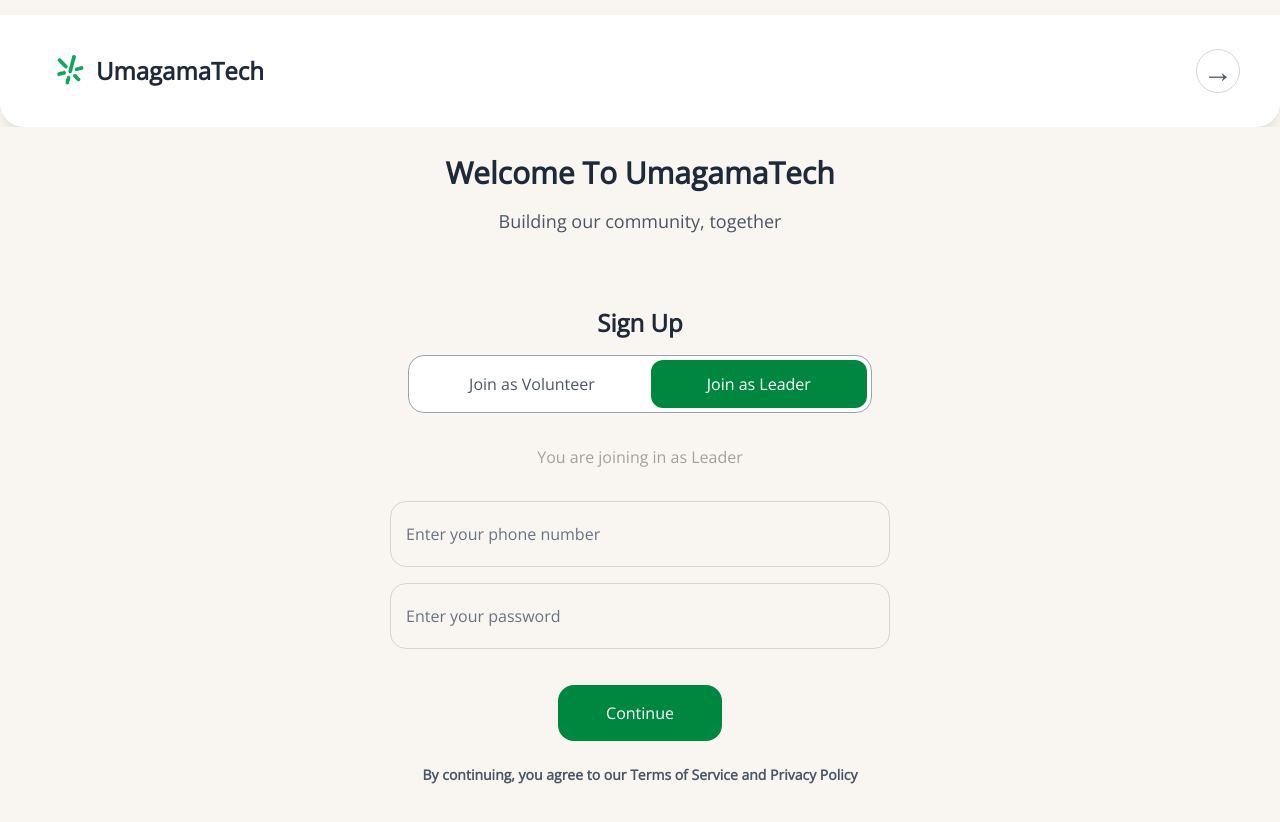
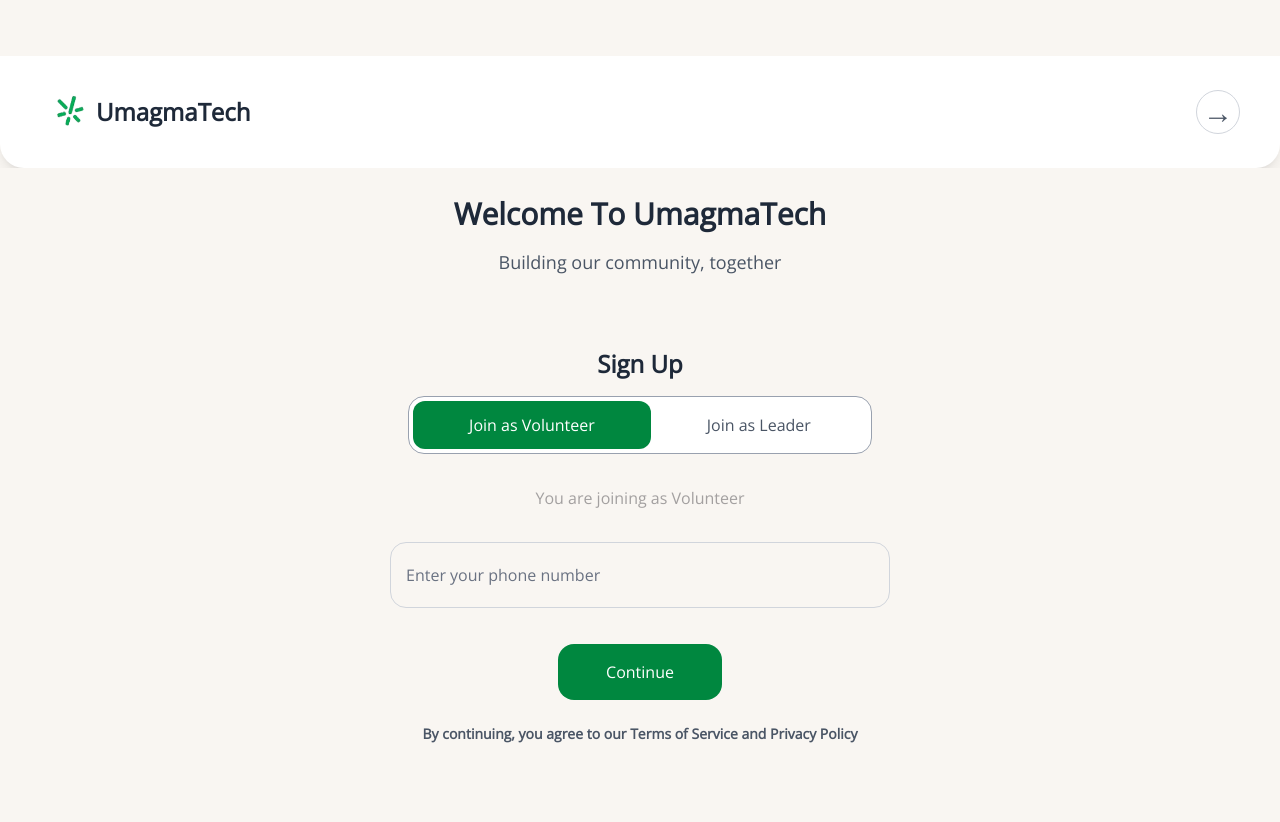
Before and after one commit to Solvit-Africa-Training-Center/capstone_umuganda_tech, a React (Vite) app: page /signup in a window 1280 px wide. Shown: the top 822 px of the page. Built offline with nearby package versions, Linux system fonts and the light colour scheme; what chartjs-plugin-datalabels would draw is missing.

Commit message:
adding all changes related to routes/path

```diff
--- a/src/components/HeroSection.tsx
+++ b/src/components/HeroSection.tsx
@@ -24,8 +24,8 @@ const HeroSection: React.FC = () => {
            streamlining organization, enhancing participation,
           and celebrating  collective effort for national development.
         </p>
-        <Link to="/signup">
-          <Button >Get Started</Button>
+        <Link to="/signup" className="bg-primaryColor-900 hover:bg-accent-900 text-white font-medium py-4 px-12 rounded-2xl transition-colors mt-5">
+          <Button className="">Get Started</Button>
         </Link>
       </motion.div>
     </section>
--- a/src/components/NavBar.tsx
+++ b/src/components/NavBar.tsx
@@ -80,7 +80,7 @@ const NavBar = () => {
             </NavLink>
           ))}
           <NavLink
-            to="/signup"
+            to="/signin"
             onClick={() => setMenuOpen(false)}
             className={({ isActive }) =>
                 isActive
--- a/src/components/SignIn.tsx
+++ b/src/components/SignIn.tsx
@@ -1,23 +1,21 @@
-import logo from "./images/Umuganda-removebg-preview 1.png"
 import React, { useState } from 'react';
 import { Link } from "react-router-dom";
+import logo from "./images/Umuganda-removebg-preview 1.png";
 
-const AuthFlow: React.FC = () => {
-  const [currentPage, setCurrentPage] = useState<'signup' | 'signin' | 'otp-verification'>('signup');
-  const [phoneNumber, setPhoneNumber] = useState('');
-  const [password, setPassword] = useState('');
-  // const [confirmPassword, setConfirmPassword] = useState('');
+type PageRoute = '/signup' | '/signin' | '/otp-verification';
 
-  const FloatingLabelInput = ({
-    label,
-    type = "number",
-    value,
-    onChange
-  }: {
+interface FloatingLabelProps {
   label: string;
   type?: string;
   value: string;
   onChange: (value: string) => void;
+}
+
+const FloatingLabelInput: React.FC<FloatingLabelProps> = ({
+  label,
+  type = "text",
+  value,
+  onChange
 }) => {
   const [isFocused, setIsFocused] = useState(false);
 
@@ -26,25 +24,37 @@ const AuthFlow: React.FC = () => {
       <input
         type={type}
         value={value}
-          onChange={(e) => onChange(e.target.value)}
+        onChange={(e) => {
+          onChange(e.target.value);
+        }}
         onFocus={() => setIsFocused(true)}
         onBlur={() => setIsFocused(false)}
         className={`border py-5 px-4 w-full md:w-[500px] rounded-2xl hover:border-primaryColor-900 outline-none transition-colors ${
           isFocused || value ? 'border-accent-900' : 'border-gray-300'
         }`}
       />
-        <label className={`absolute left-4 transition-all duration-200 pointer-events-none ${
+      <label
+        className={`absolute left-4 transition-all duration-200 pointer-events-none ${
           isFocused || value
             ? 'top-0 -translate-y-1/2 text-sm text-green-500 bg-[#F9F6F2] px-2'
             : 'top-1/2 -translate-y-1/2 text-gray-500'
-        }`}>
+        }`}
+      >
         {label}
       </label>
     </div>
   );
 };
 
-  const AuthFormPage = ({ isSignIn = false }: { isSignIn?: boolean }) => (
+const AuthFlow: React.FC = () => {
+  const [currentPage, setCurrentPage] = useState<PageRoute>('/signup');
+  const [phoneNumber, setPhoneNumber] = useState('');
+  const [password, setPassword] = useState('');
+
+  const isSignIn = currentPage === '/signin';
+
+  return (
+    <div className="relative bg-[#F9F6F2] pb-10">
       <div className="flex flex-col items-center justify-center min-h-screen w-full">
         <div className="flex flex-col items-center w-full">
           <div className="flex flex-row items-center justify-between px-10 w-full pt-7 bg-white rounded-b-3xl shadow-lg pb-7">
@@ -53,49 +63,41 @@ const AuthFlow: React.FC = () => {
               <h2 className="text-2xl font-bold text-gray-800">UmagamaTech</h2>
             </div>
             <Link
-            to="/signup"
+              to="/api/users/auth/register/"
               className="h-11 w-11 flex rounded-full border border-gray-300 items-center justify-center"
             >
-            <span className="text-3xl text-gray-600 ">→</span>
+              <span className="text-3xl text-gray-600">→</span>
             </Link>
           </div>
 
           <div className="bg-[#F9F6F2] flex flex-col items-center justify-center pt-7 w-full">
-          <h1 className="text-3xl font-semibold text-gray-800 mb-4">
-            Welcome To UmagamaTech
-          </h1>
-          <p className="text-lg text-gray-600 mb-8">
-            Building our community, together
-          </p>
-          <h1 className="text-2xl font-bold text-gray-800 mt-10 mb-4">
-        Sign In
-      </h1>
+            <h1 className="text-3xl font-semibold text-gray-800 mb-4">Welcome To UmagamaTech</h1>
+            <p className="text-lg text-gray-600 mb-8">Building our community, together</p>
+            <h1 className="text-2xl font-bold text-gray-800 mt-10 mb-4">Sign In</h1>
 
             <div className="flex bg-white border border-gray-400 rounded-2xl p-1 mb-8">
               <button
-              onClick={() => setCurrentPage('signup')}
+                onClick={() => setCurrentPage('/signup')}
                 className={`px-14 py-3 text-center font-medium rounded-xl transition-colors ${
                   !isSignIn
-                  ? 'bg-primaryColor-900 text-white'
-                  : 'bg-white text-gray-600'
+                    ? 'bg-primaryColor-900 text-white hover:bg-accent-900'
+                    : 'bg-white text-gray-600 hover:bg-gray-200'
                 }`}
               >
                 Join as Volunteer
               </button>
               <button
-              onClick={() => setCurrentPage('signin')}
+                onClick={() => setCurrentPage('/signin')}
                 className={`px-14 py-3 text-center font-medium rounded-xl transition-colors ${
                   isSignIn
-                  ? 'bg-primaryColor-900 text-white'
-                  : 'bg-white text-gray-600'
+                    ? 'bg-primaryColor-900 text-white hover:bg-accent-900'
+                    : 'bg-white text-gray-600 hover:bg-gray-200 '
                 }`}
               >
                 Join as Leader
               </button>
             </div>
           </div>
-      </div>
-
 
           <p className="text-base text-[#A3A0A0] mb-8">
             {isSignIn ? 'You are joining in as Leader' : 'You are joining in as Volunteer'}
@@ -103,7 +105,7 @@ const AuthFlow: React.FC = () => {
 
           <FloatingLabelInput
             label="Enter your phone number"
-        type="number"
+            type="text"
             value={phoneNumber}
             onChange={setPhoneNumber}
           />
@@ -115,31 +117,18 @@ const AuthFlow: React.FC = () => {
             onChange={setPassword}
           />
 
-      {/* {!isSignIn && (
-        <FloatingLabelInput
-          label="Confirm your password"
-          type="password"
-          value={confirmPassword}
-          onChange={setConfirmPassword}
-        />
-      )} */}
-
           <Link
             to="/otp-verification"
             className="bg-primaryColor-900 hover:bg-accent-900 text-white font-medium py-4 px-12 rounded-2xl transition-colors mt-5"
           >
-        {isSignIn ? 'Continue' : 'Continue'}
+            Continue
           </Link>
 
           <p className="text-sm text-gray-600 pt-6 font-semibold px-4 md:px-0 text-center max-w-md">
             By continuing, you agree to our Terms of Service and Privacy Policy
           </p>
         </div>
-  );
-
-  return (
-    <div className="relative bg-[#F9F6F2] pb-10">
-      {currentPage === 'signin' ? <AuthFormPage isSignIn={true} /> : <AuthFormPage isSignIn={false} />}
+      </div>
     </div>
   );
 };
--- a/src/components/SignUp.tsx
+++ b/src/components/SignUp.tsx
@@ -1,23 +1,23 @@
-import logo from "./images/Umuganda-removebg-preview 1.png"
 import React, { useState } from 'react';
 import { Link } from "react-router-dom";
+import { api } from "../services/api";
+import Button from "./Button";
+import logo from "./images/Umuganda-removebg-preview 1.png";
 
-const AuthFlow: React.FC = () => {
-  const [currentPage, setCurrentPage] = useState<'signup' | 'signin'>('signup');
-  const [phoneNumber, setPhoneNumber] = useState('');
-  const [password, setPassword] = useState('');
-  const [confirmPassword, setConfirmPassword] = useState('');
+type AuthPage = '/signup' | '/signin' | '/otp-verification';
 
-  const FloatingLabelInput = ({
-    label,
-    type = "number",
-    value,
-    onChange
-  }: {
+interface FloatingLabelProps {
   label: string;
   type?: string;
   value: string;
-    onChange: (value: string) => void;
+  onChange: (val: string) => void;
+}
+
+const FloatingLabelInput: React.FC<FloatingLabelProps> = ({
+  label,
+  type = "text",
+  value,
+  onChange
 }) => {
   const [isFocused, setIsFocused] = useState(false);
 
@@ -26,120 +26,122 @@ const AuthFlow: React.FC = () => {
       <input
         type={type}
         value={value}
-          onChange={(e) => onChange(e.target.value)}
+        onChange={(e) => {
+          onChange(e.target.value);
+        }}
         onFocus={() => setIsFocused(true)}
         onBlur={() => setIsFocused(false)}
         className={`border py-5 px-4 w-full md:w-[500px] rounded-2xl hover:border-primaryColor-900 outline-none transition-colors ${
           isFocused || value ? 'border-accent-900' : 'border-gray-300'
         }`}
       />
-        <label className={`absolute left-4 transition-all duration-200 pointer-events-none ${
-          isFocused || value
+      <label
+        className={`absolute left-4 transition-all duration-200 pointer-events-none ${
+          (isFocused || value)
             ? 'top-0 -translate-y-1/2 text-sm text-primaryColor-900 bg-[#F9F6F2] px-2'
             : 'top-1/2 -translate-y-1/2 text-gray-500'
-        }`}>
+        }`}
+      >
         {label}
       </label>
     </div>
   );
 };
 
-  const AuthFormPage = ({ isSignIn = false }: { isSignIn?: boolean }) => (
+const AuthFlow: React.FC = () => {
+  const [currentPage, setCurrentPage] = useState<AuthPage>('/signup');
+  const [phoneNumber, setPhoneNumber] = useState("");
+  const [loading, setLoading] = useState(false);
+
+  const isSignUp = currentPage === '/signup';
+
+  const handleContinue = async () => {
+    setLoading(true);
+    try {
+      const response = await api.register(phoneNumber);
+      const data = await response.json();
+      if (response.ok) {
+        console.log('Registration successful:', data.message);
+        localStorage.setItem('phoneNumber', phoneNumber);
+        window.location.href = '/api/users/auth/verify-otp/';
+      } else {
+        console.error('Registration failed:', data);
+      }
+    } catch (error) {
+      console.error('Registration failed:', error);
+    } finally {
+      setLoading(false);
+    }
+  };
+
+  return (
+    <div className="relative bg-[#F9F6F2] pb-10">
       <div className="flex flex-col items-center justify-center min-h-screen w-full">
-      <div className="flex flex-col items-center w-full">
         <div className="flex flex-row items-center justify-between px-10 w-full pt-7 bg-white rounded-b-3xl shadow-lg pb-7">
           <div className="flex flex-row justify-center items-center">
-            <img className="w-14 h-14" src={logo} alt="UmagamaTech Logo" />
-            <h2 className="text-2xl font-bold text-gray-800">UmagamaTech</h2>
+            <img className="w-14 h-14" src={logo} alt="UmagmaTech Logo" />
+            <h2 className="text-2xl font-bold text-gray-800">UmagmaTech</h2>
           </div>
           <Link
             to="/"
             className="h-11 w-11 flex rounded-full border border-gray-300 items-center justify-center"
           >
-            <span className="text-3xl text-gray-600 ">→</span>
+            <span className="text-3xl text-gray-600">→</span>
           </Link>
         </div>
 
         <div className="bg-[#F9F6F2] flex flex-col items-center justify-center pt-7 w-full">
-          <h1 className="text-3xl font-semibold text-gray-800 mb-4">
-            Welcome To UmagamaTech
-          </h1>
-          <p className="text-lg text-gray-600 mb-8">
-            Building our community, together
-          </p>
-          <h1 className="text-2xl font-bold text-gray-800 mt-10 mb-4">
-        Sign Up
-      </h1>
+          <h1 className="text-3xl font-semibold text-gray-800 mb-4">Welcome To UmagmaTech</h1>
+          <p className="text-lg text-gray-600 mb-8">Building our community, together</p>
+          <h1 className="text-2xl font-bold text-gray-800 mt-10 mb-4">Sign Up</h1>
 
           <div className="flex bg-white border border-gray-400 rounded-2xl p-1 mb-8">
             <button
-              onClick={() => setCurrentPage('signup')}
+              type="button"
+              onClick={() => setCurrentPage('/signup')}
               className={`px-14 py-3 text-center font-medium rounded-xl transition-colors ${
-                !isSignIn
-                  ? 'bg-primaryColor-900 text-white'
-                  : 'bg-white text-gray-600'
+                isSignUp
+                  ? 'bg-primaryColor-900 text-white hover:bg-accent-900'
+                  : 'bg-white text-gray-600 hover:bg-gray-200 '
               }`}
             >
               Join as Volunteer
             </button>
             <button
-              onClick={() => setCurrentPage('signin')}
+              type="button"
+              onClick={() => setCurrentPage('/signin')}
               className={`px-14 py-3 text-center font-medium rounded-xl transition-colors ${
-                isSignIn
-                  ? 'bg-primaryColor-900 text-white'
-                  : 'bg-white text-gray-600'
+                !isSignUp
+                  ? 'bg-primaryColor-900 text-white hover:bg-accent-900'
+                  : 'bg-white text-gray-600 hover:bg-gray-200 '
               }`}
             >
               Join as Leader
             </button>
           </div>
         </div>
-      </div>
-
 
         <p className="text-base text-[#A3A0A0] mb-8">
-        {isSignIn ? 'You are joining in as Leader' : 'You are joining in as Volunteer'}
+          {isSignUp ? 'You are joining as Volunteer' : 'You are joining as Leader'}
         </p>
 
         <FloatingLabelInput
           label="Enter your phone number"
-        type="number"
+          type="text"
           value={phoneNumber}
           onChange={setPhoneNumber}
         />
 
-      <FloatingLabelInput
-        label="Enter your password"
-        type="password"
-        value={password}
-        onChange={setPassword}
-      />
-
-     {!isSignIn && (
-        <FloatingLabelInput
-          label="Confirm your password"
-          type="password"
-          value={confirmPassword}
-          onChange={setConfirmPassword}
-        />
-      )}
-
-      <Link
-        to="/signin"
-        className="bg-primaryColor-900 hover:bg-accent-900 text-white font-medium py-4 px-12 rounded-2xl transition-colors mt-5"
-      >
-        {isSignIn ? 'Continue' : 'Continue'}
-      </Link>
+        <div className="bg-primaryColor-900 hover:bg-accent-900 text-white font-medium py-4 px-12 rounded-2xl transition-colors mt-5">
+          <Button onClick={handleContinue} disabled={loading}>
+            {loading ? 'Loading...' : 'Continue'}
+          </Button>
+        </div>
 
         <p className="text-sm text-gray-600 pt-6 font-semibold px-4 md:px-0 text-center max-w-md">
           By continuing, you agree to our Terms of Service and Privacy Policy
         </p>
       </div>
-  );
-
-  return (
-    <div className="relative bg-[#F9F6F2] pb-10">
-      {currentPage === 'signup' ? <AuthFormPage isSignIn={true} /> : <AuthFormPage isSignIn={false} />}
     </div>
   );
 };
--- a/src/components/landingPage/Information.tsx
+++ b/src/components/landingPage/Information.tsx
@@ -79,7 +79,7 @@ const Information: React.FC = () => {
       );
 
       if (response.ok) {
-        alert("🎉 Registration completed successfully. Await SMS confirmation.");
+        alert(" Registration completed successfully. Await SMS confirmation.");
         setFormData({
           firstName: "",
           lastName: "",
@@ -90,11 +90,11 @@ const Information: React.FC = () => {
         setFile(null);
       } else {
         const err = await response.json();
-        alert(`❌ Registration failed: ${err.message || "Try again later."}`);
+        alert(` Registration failed: ${err.message || "Try again later."}`);
       }
     } catch (error) {
       console.error("Error submitting form:", error);
-      alert("⚠️ Something went wrong. Please try again.");
+      alert(" Something went wrong. Please try again.");
     } finally {
       setLoading(false);
     }
--- /dev/null
+++ b/src/services/api.ts
@@ -0,0 +1,32 @@
+const BASE_URL = 'https://umuganda-tech-backend.onrender.com';
+
+export const api = {
+  // Auth endpoints
+  register: (phone_number: string) =>
+    fetch(`${BASE_URL}/api/users/auth/register/`, {
+      method: 'POST',
+      headers: { 'Content-Type': 'application/json' },
+      body: JSON.stringify({ phone_number })
+    }),
+
+  verifyOtp: (phone_number: string, otp_code: string) =>
+    fetch(`${BASE_URL}/api/users/auth/verify-otp/`, {
+      method: 'POST',
+      headers: { 'Content-Type': 'application/json' },
+      body: JSON.stringify({ phone_number, otp_code })
+    }),
+
+  completeRegistration: (data: any) =>
+    fetch(`${BASE_URL}/api/users/auth/complete-registration/`, {
+      method: 'POST',
+      headers: { 'Content-Type': 'application/json' },
+      body: JSON.stringify(data)
+    }),
+
+  login: (phone_number: string, password: string) =>
+    fetch(`${BASE_URL}/api/users/auth/login/`, {
+      method: 'POST',
+      headers: { 'Content-Type': 'application/json' },
+      body: JSON.stringify({ phone_number, password })
+    })
+};
```
Also changed, not shown: src/components/OtpVerification.tsx (+21 -7 lines), 2 other files (tests, documents, lock files or other folders). Lines whose indentation alone changed are shown as unchanged.
